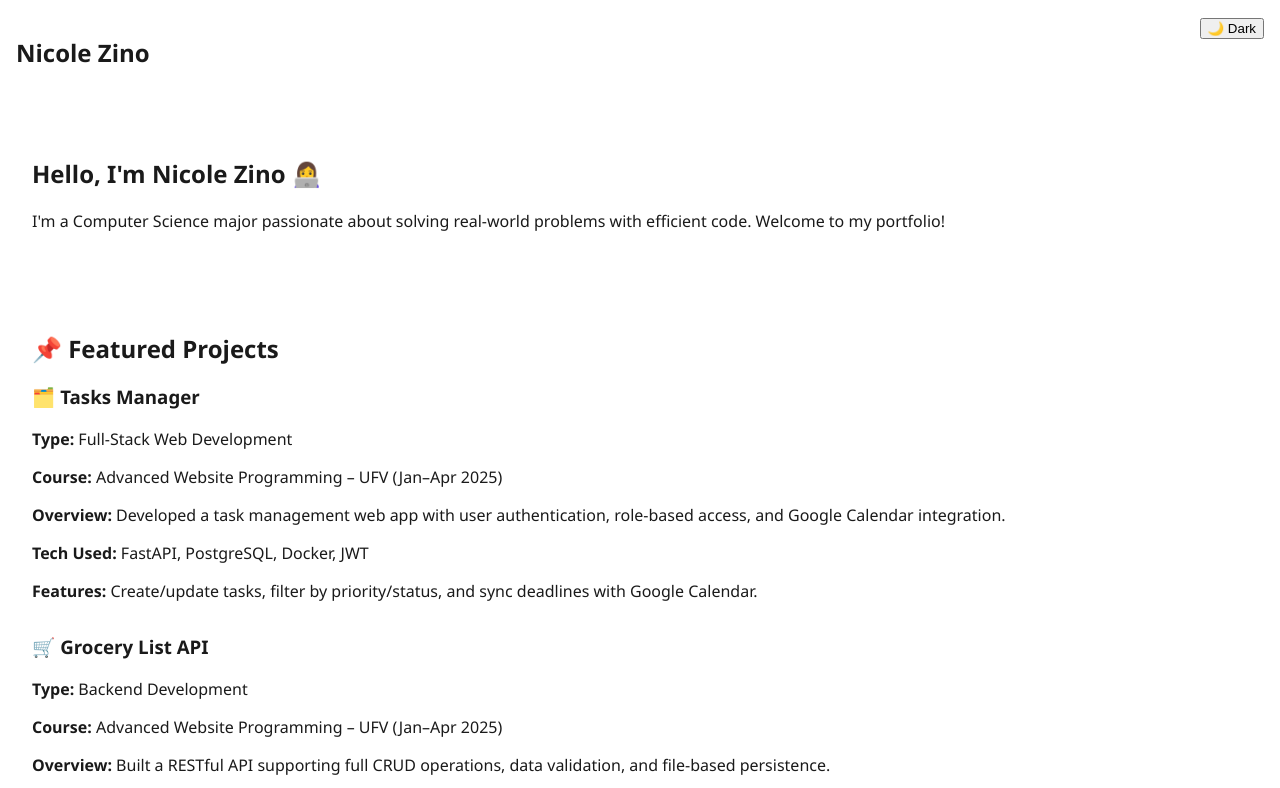
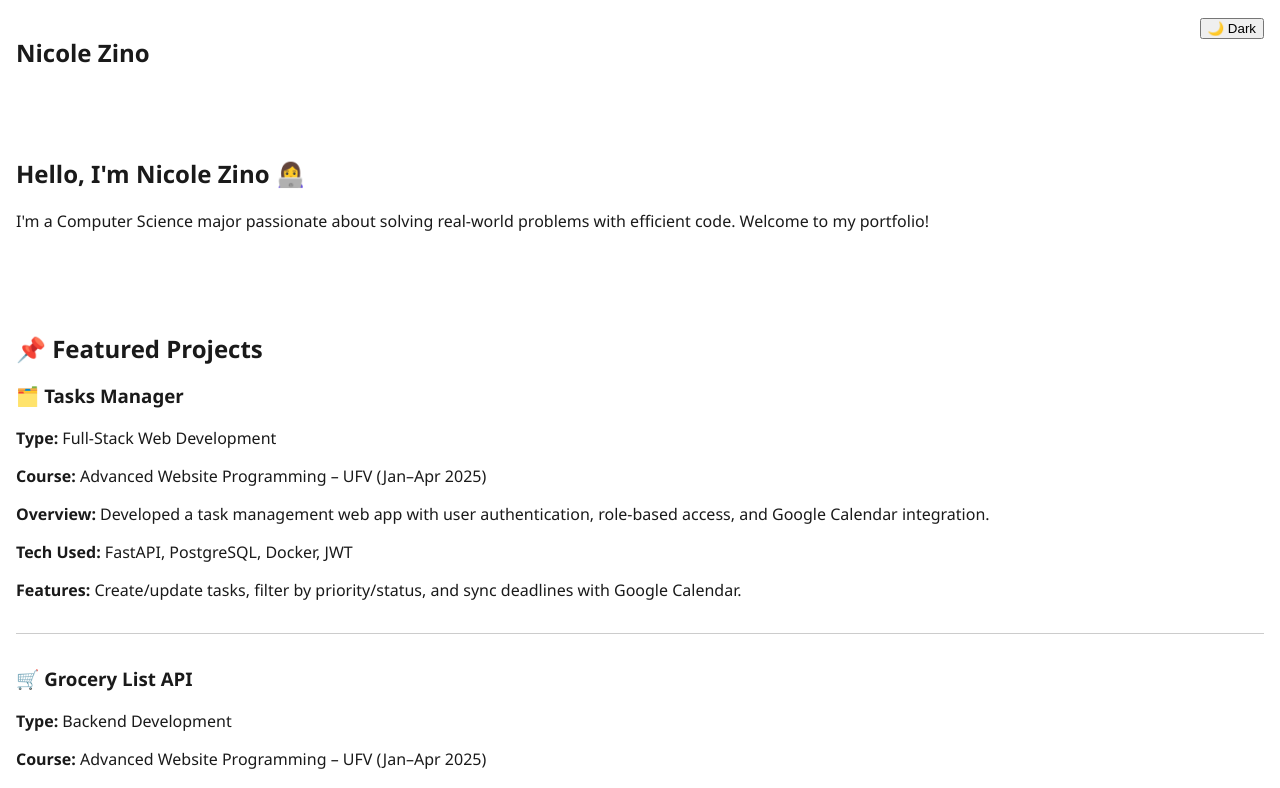
Before and after one commit to DJNicoco/my-portfolio, a React (Create React App) app: page / in a window 1280 px wide. Shown: the top 788 px of the page. Built offline with nearby package versions, Linux system fonts and the light colour scheme.

Commit message:
Edited page setup

```diff
--- a/src/App.css
+++ b/src/App.css
@@ -18,8 +18,19 @@ body {
   transition: background 0.3s, color 0.3s;
 }
 
+/* Section layout spacing */
 section {
-  padding: 2rem;
+  padding: 2rem 1rem; /* tighter side padding */
+}
+
+section h2 {
+  margin-bottom: 1rem;
+}
+
+section div {
+  margin-bottom: 1.2rem;
+  padding-bottom: 1rem;
+  border-bottom: 1px solid #ccc;
 }
 
 a {
```
